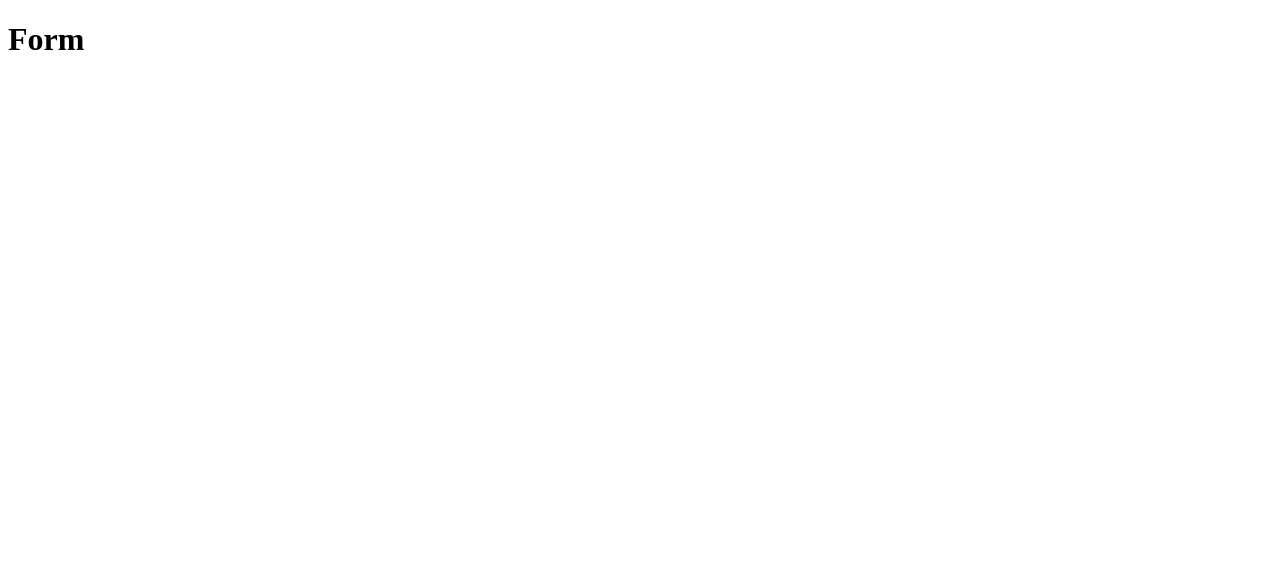
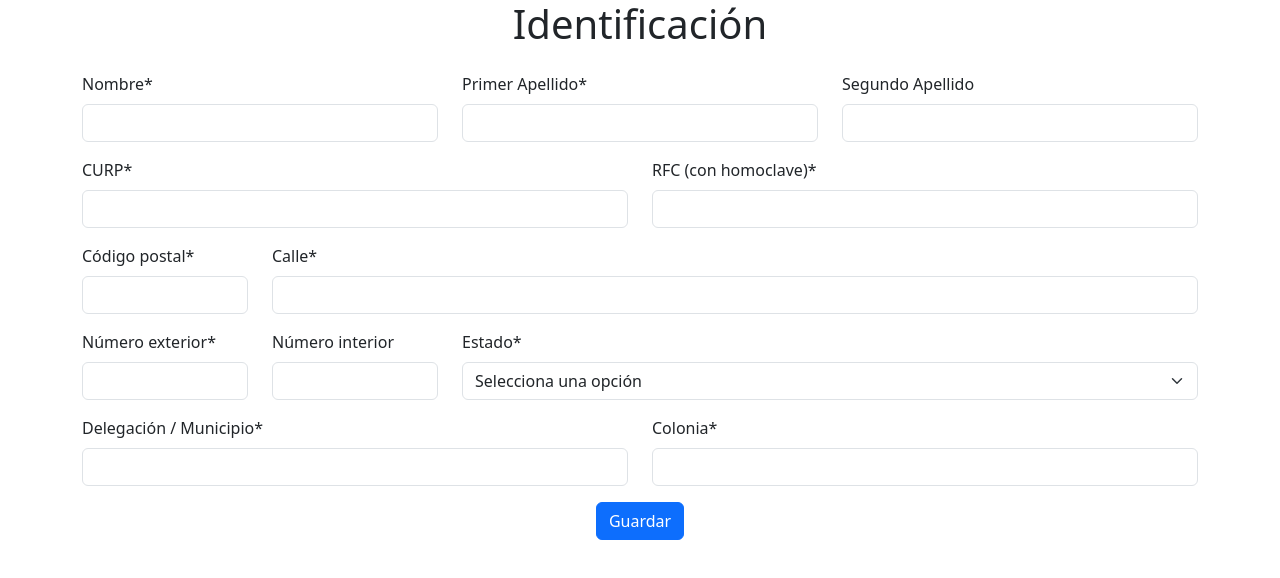
Before and after one commit to yasardr/test-form, a React (Vite) app: page / in a window 1280 px wide. Shown: the top 578 px of the page. Built offline with nearby package versions, Linux system fonts and the light colour scheme; the HTML template or start-up script is replaced by a standard one.

Commit message:
Add component Form html

```diff
--- a/index.html
+++ b/index.html
@@ -5,9 +5,11 @@
     <link rel="icon" type="image/svg+xml" href="/vite.svg" />
     <meta name="viewport" content="width=device-width, initial-scale=1.0" />
     <title>Form</title>
+    <link href="https://cdn.jsdelivr.net/npm/bootstrap@5.3.2/dist/css/bootstrap.min.css" rel="stylesheet" integrity="sha384-T3c6CoIi6uLrA9TneNEoa7RxnatzjcDSCmG1MXxSR1GAsXEV/Dwwykc2MPK8M2HN" crossorigin="anonymous">
   </head>
   <body>
     <div id="root"></div>
     <script type="module" src="/src/main.tsx"></script>
+    <script src="https://cdn.jsdelivr.net/npm/bootstrap@5.3.2/dist/js/bootstrap.bundle.min.js" integrity="sha384-C6RzsynM9kWDrMNeT87bh95OGNyZPhcTNXj1NW7RuBCsyN/o0jlpcV8Qyq46cDfL" crossorigin="anonymous"></script>
   </body>
 </html>
--- a/src/App.tsx
+++ b/src/App.tsx
@@ -1,10 +1,20 @@
+import { Form } from './components/Form';
 import './App.css';
 
 const App = () => {
   return (
-    <>
-      <h1>Form</h1>
-    </>
+    <div className="container">
+      <div className="row text-center mb-3">
+        <h1>Identificación</h1>
+      </div>
+
+      <Form />
+
+      {/* Table */}
+      <section>
+          {/* ID, Name, Email, Website, Action (edit, clear) */}
+      </section>
+    </div>
   )
 }
 
--- /dev/null
+++ b/src/components/Form.tsx
@@ -0,0 +1,77 @@
+import { listStates } from '../data/index.ts';
+
+interface DataState {
+    name: string;
+    key: string;
+}
+
+export const Form = () => {
+  return (
+    <section className="row">
+        <div className="col-12 col-lg-4 mb-3">
+        <label htmlFor="name" className="form-label">Nombre*</label>
+        <input type="text" className="form-control" name="name" />
+        </div>
+        <div className="col-sm-12 col-lg-4 mb-3">
+        <label htmlFor="firstlastname" className="form-label">Primer Apellido*</label>
+        <input type="text" className="form-control" name="firstlastname" />
+        </div>
+        <div className="col-sm-12 col-lg-4 mb-3">
+        <label htmlFor="secondlastname" className="form-label">Segundo Apellido</label>
+        <input type="text" className="form-control" name="secondlastname" />
+        </div>
+
+        <div className="col-sm-12 col-lg-6 mb-3">
+        <label htmlFor="curp" className="form-label">CURP*</label>
+        <input type="text" className="form-control" name="curp" />
+        </div>
+        <div className="col-sm-12 col-lg-6 mb-3">
+        <label htmlFor="rfc" className="form-label">RFC (con homoclave)*</label>
+        <input type="text" className="form-control" name="rfc" />
+        </div>
+
+        <div className="col-sm-12 col-lg-2 mb-3">
+        <label htmlFor="postalcode" className="form-label">Código postal*</label>
+        <input type="text" className="form-control" name="postalcode" />
+        </div>
+        <div className="col-sm-12 col-lg-10 mb-3">
+        <label htmlFor="street" className="form-label">Calle*</label>
+        <input type="text" className="form-control" name="street" />
+        </div>
+
+        <div className="col-sm-12 col-lg-2 mb-3">
+        <label htmlFor="numberone" className="form-label">Número exterior*</label>
+        <input type="text" className="form-control" name="numberone" />
+        </div>
+        <div className="col-sm-12 col-lg-2 mb-3">
+        <label htmlFor="numbertwo" className="form-label">Número interior</label>
+        <input type="text" className="form-control" name="numbertwo" />
+        </div>
+        <div className="col-sm-12 col-lg-8 mb-3">
+        <label htmlFor="state" className="form-label">Estado*</label>
+        <select className="form-select" name="state" defaultValue="default">
+            <option value="default"  disabled>Selecciona una opción</option>
+            {
+            listStates.map( (state: DataState) => (
+                <option key={state.key} value={state.key}>{state.name}</option>
+            ))
+            }
+        </select>
+        </div>
+
+        <div className="col-sm-12 col-lg-6 mb-3">
+        <label htmlFor="municipality" className="form-label">Delegación / Municipio*</label>
+        <input type="text" className="form-control" name="municipality" />
+        </div>
+        <div className="col-sm-12 col-lg-6 mb-3">
+        <label htmlFor="cologne" className="form-label">Colonia*</label>
+        <input type="text" className="form-control" name="cologne" />
+        </div>
+
+        <div className="col-12 text-center mb-3">
+        <button type="button" className="btn btn-primary">Guardar</button>
+        </div>
+
+      </section>
+  )
+}
--- /dev/null
+++ b/src/data/index.ts
@@ -0,0 +1,34 @@
+export const listStates = [
+    { name: "Aguascalientes", key: "AGS" },
+    { name: "Baja California", key: "BCN" },
+    { name: "Baja California Sur", key: "BCS" },
+    { name: "Campeche", key: "CAM" },
+    { name: "Chiapas", key: "CHP" },
+    { name: "Chihuahua", key: "CHH" },
+    { name: "Ciudad de México", key: "CDMX" },
+    { name: "Coahuila", key: "COA" },
+    { name: "Colima", key: "COL" },
+    { name: "Durango", key: "DUR" },
+    { name: "Estado de México", key: "MEX" },
+    { name: "Guanajuato", key: "GUA" },
+    { name: "Guerrero", key: "GRO" },
+    { name: "Hidalgo", key: "HID" },
+    { name: "Jalisco", key: "JAL" },
+    { name: "Michoacán", key: "MIC" },
+    { name: "Morelos", key: "MOR" },
+    { name: "Nayarit", key: "NAY" },
+    { name: "Nuevo León", key: "NLE" },
+    { name: "Oaxaca", key: "OAX" },
+    { name: "Puebla", key: "PUE" },
+    { name: "Querétaro", key: "QUE" },
+    { name: "Quintana Roo", key: "ROO" },
+    { name: "San Luis Potosí", key: "SLP" },
+    { name: "Sinaloa", key: "SIN" },
+    { name: "Sonora", key: "SON" },
+    { name: "Tabasco", key: "TAB" },
+    { name: "Tamaulipas", key: "TAM" },
+    { name: "Tlaxcala", key: "TLA" },
+    { name: "Veracruz", key: "VER" },
+    { name: "Yucatán", key: "YUC" },
+    { name: "Zacatecas", key: "ZAC" }
+];
```
